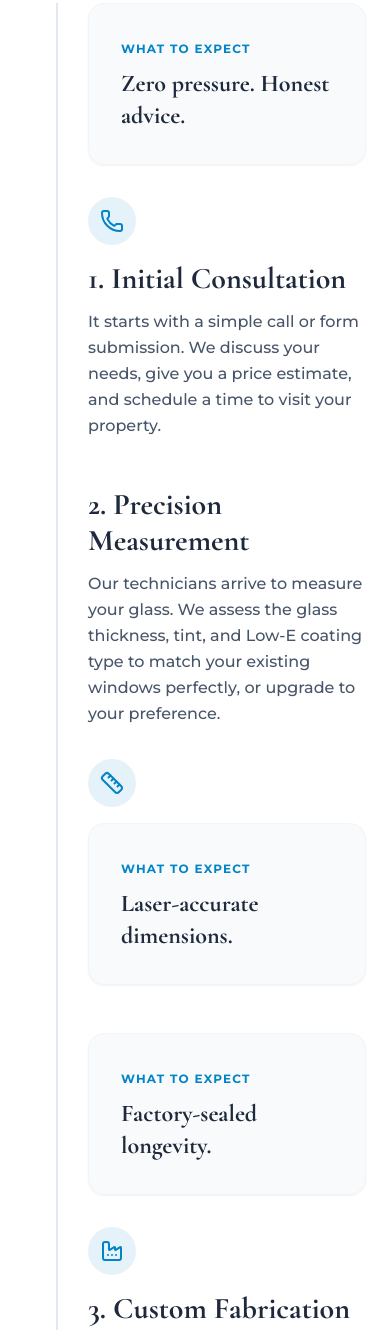
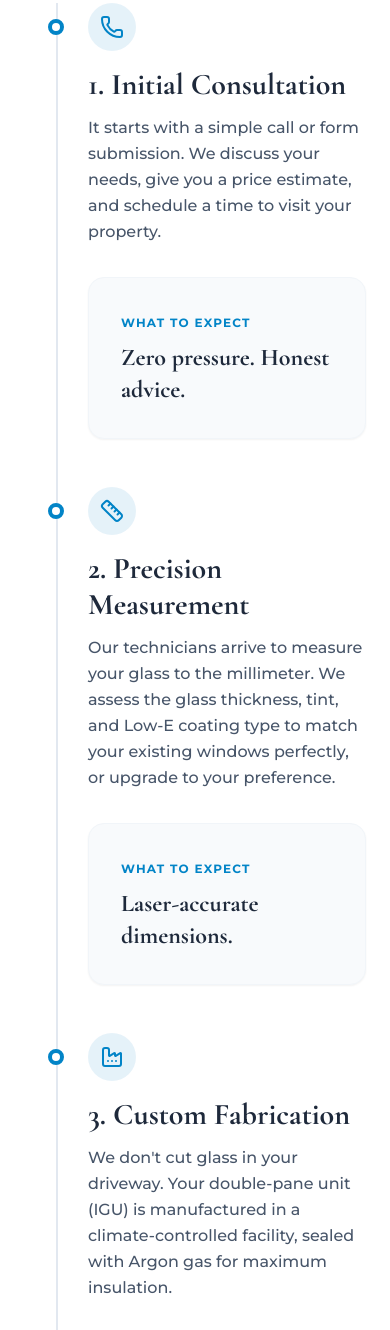
Before and after one commit to bewmoog/bewmoog.github.io, a website: page process.html in a window 390 px wide. Shown: the part 937-2267 px from the top of the page. Drawn offline with nearby package versions, Linux system fonts and the light colour scheme.

Commit message:
Add files via upload

```diff
--- a/process.html
+++ b/process.html
@@ -162,16 +162,16 @@
                 <!-- Step 1 -->
                 <div class="relative grid grid-cols-1 md:grid-cols-2 gap-8 md:gap-16 items-center fade-in-section">
                     <!-- Icon Marker -->
-                    <div class="absolute left-8 md:left-1/2 transform md:-translate-x-1/2 -translate-y-1/2 md:translate-y-0 h-4 w-4 bg-white border-4 border-brand-blue rounded-full z-10 hidden md:block"></div>
+                    <div class="absolute left-8 md:left-1/2 transform -translate-x-1/2 -translate-y-1/2 top-6 md:top-1/2 h-4 w-4 bg-white border-4 border-brand-blue rounded-full z-10"></div>
 
-                    <div class="md:text-right order-2 md:order-1 pl-16 md:pl-0">
+                    <div class="md:text-right order-1 md:order-1 pl-16 md:pl-0">
                         <div class="inline-flex items-center justify-center w-12 h-12 rounded-full bg-brand-blue/10 text-brand-blue mb-4 md:ml-auto md:mr-0">
                             <i data-lucide="phone" class="h-6 w-6"></i>
                         </div>
                         <h3 class="text-3xl font-serif font-bold text-brand-navy mb-3">1. Initial Consultation</h3>
                         <p class="text-slate-600 font-medium leading-relaxed">It starts with a simple call or form submission. We discuss your needs, give you a price estimate, and schedule a time to visit your property.</p>
                     </div>
-                    <div class="order-1 md:order-2 pl-16 md:pl-0">
+                    <div class="order-2 md:order-2 pl-16 md:pl-0">
                         <div class="bg-slate-50 p-8 rounded-2xl border border-slate-100 shadow-sm">
                             <span class="text-xs font-bold text-brand-blue uppercase tracking-widest">What to expect</span>
                             <p class="text-brand-navy font-serif font-bold text-2xl mt-2">Zero pressure. Honest advice.</p>
@@ -181,38 +181,35 @@
 
                 <!-- Step 2 -->
                 <div class="relative grid grid-cols-1 md:grid-cols-2 gap-8 md:gap-16 items-center fade-in-section">
-                    <div class="absolute left-8 md:left-1/2 transform md:-translate-x-1/2 h-4 w-4 bg-white border-4 border-brand-blue rounded-full z-10 hidden md:block"></div>
+                    <div class="absolute left-8 md:left-1/2 transform -translate-x-1/2 -translate-y-1/2 top-6 md:top-1/2 h-4 w-4 bg-white border-4 border-brand-blue rounded-full z-10"></div>
 
                     <div class="order-2 pl-16 md:pl-0">
-                        <div class="md:hidden inline-flex items-center justify-center w-12 h-12 rounded-full bg-brand-blue/10 text-brand-blue mb-4">
-                            <i data-lucide="ruler" class="h-6 w-6"></i>
-                        </div>
                         <div class="bg-slate-50 p-8 rounded-2xl border border-slate-100 shadow-sm">
                             <span class="text-xs font-bold text-brand-blue uppercase tracking-widest">What to expect</span>
                             <p class="text-brand-navy font-serif font-bold text-2xl mt-2">Laser-accurate dimensions.</p>
                         </div>
                     </div>
                     <div class="order-1 pl-16 md:pl-0">
-                        <div class="hidden md:inline-flex items-center justify-center w-12 h-12 rounded-full bg-brand-blue/10 text-brand-blue mb-4">
+                        <div class="inline-flex items-center justify-center w-12 h-12 rounded-full bg-brand-blue/10 text-brand-blue mb-4">
                             <i data-lucide="ruler" class="h-6 w-6"></i>
                         </div>
                         <h3 class="text-3xl font-serif font-bold text-brand-navy mb-3">2. Precision Measurement</h3>
-                        <p class="text-slate-600 font-medium leading-relaxed">Our technicians arrive to measure your glass. We assess the glass thickness, tint, and Low-E coating type to match your existing windows perfectly, or upgrade to your preference.</p>
+                        <p class="text-slate-600 font-medium leading-relaxed">Our technicians arrive to measure your glass to the millimeter. We assess the glass thickness, tint, and Low-E coating type to match your existing windows perfectly, or upgrade to your preference.</p>
                     </div>
                 </div>
 
                 <!-- Step 3 -->
                 <div class="relative grid grid-cols-1 md:grid-cols-2 gap-8 md:gap-16 items-center fade-in-section">
-                    <div class="absolute left-8 md:left-1/2 transform md:-translate-x-1/2 h-4 w-4 bg-white border-4 border-brand-blue rounded-full z-10 hidden md:block"></div>
+                    <div class="absolute left-8 md:left-1/2 transform -translate-x-1/2 -translate-y-1/2 top-6 md:top-1/2 h-4 w-4 bg-white border-4 border-brand-blue rounded-full z-10"></div>
 
-                    <div class="md:text-right order-2 md:order-1 pl-16 md:pl-0">
+                    <div class="md:text-right order-1 md:order-1 pl-16 md:pl-0">
                         <div class="inline-flex items-center justify-center w-12 h-12 rounded-full bg-brand-blue/10 text-brand-blue mb-4 md:ml-auto md:mr-0">
                             <i data-lucide="factory" class="h-6 w-6"></i>
                         </div>
                         <h3 class="text-3xl font-serif font-bold text-brand-navy mb-3">3. Custom Fabrication</h3>
                         <p class="text-slate-600 font-medium leading-relaxed">We don't cut glass in your driveway. Your double-pane unit (IGU) is manufactured in a climate-controlled facility, sealed with Argon gas for maximum insulation.</p>
                     </div>
-                    <div class="order-1 md:order-2 pl-16 md:pl-0">
+                    <div class="order-2 md:order-2 pl-16 md:pl-0">
                         <div class="bg-slate-50 p-8 rounded-2xl border border-slate-100 shadow-sm">
                             <span class="text-xs font-bold text-brand-blue uppercase tracking-widest">What to expect</span>
                             <p class="text-brand-navy font-serif font-bold text-2xl mt-2">Factory-sealed longevity.</p>
@@ -222,19 +219,16 @@
 
                 <!-- Step 4 -->
                 <div class="relative grid grid-cols-1 md:grid-cols-2 gap-8 md:gap-16 items-center fade-in-section">
-                    <div class="absolute left-8 md:left-1/2 transform md:-translate-x-1/2 h-4 w-4 bg-white border-4 border-brand-blue rounded-full z-10 hidden md:block"></div>
+                    <div class="absolute left-8 md:left-1/2 transform -translate-x-1/2 -translate-y-1/2 top-6 md:top-1/2 h-4 w-4 bg-white border-4 border-brand-blue rounded-full z-10"></div>
 
                     <div class="order-2 pl-16 md:pl-0">
-                        <div class="md:hidden inline-flex items-center justify-center w-12 h-12 rounded-full bg-brand-blue/10 text-brand-blue mb-4">
-                            <i data-lucide="hammer" class="h-6 w-6"></i>
-                        </div>
                         <div class="bg-slate-50 p-8 rounded-2xl border border-slate-100 shadow-sm">
                             <span class="text-xs font-bold text-brand-blue uppercase tracking-widest">What to expect</span>
                             <p class="text-brand-navy font-serif font-bold text-2xl mt-2">Done in hours, not days.</p>
                         </div>
                     </div>
                     <div class="order-1 pl-16 md:pl-0">
-                        <div class="hidden md:inline-flex items-center justify-center w-12 h-12 rounded-full bg-brand-blue/10 text-brand-blue mb-4">
+                        <div class="inline-flex items-center justify-center w-12 h-12 rounded-full bg-brand-blue/10 text-brand-blue mb-4">
                             <i data-lucide="hammer" class="h-6 w-6"></i>
                         </div>
                         <h3 class="text-3xl font-serif font-bold text-brand-navy mb-3">4. Installation & Cleanup</h3>
```
